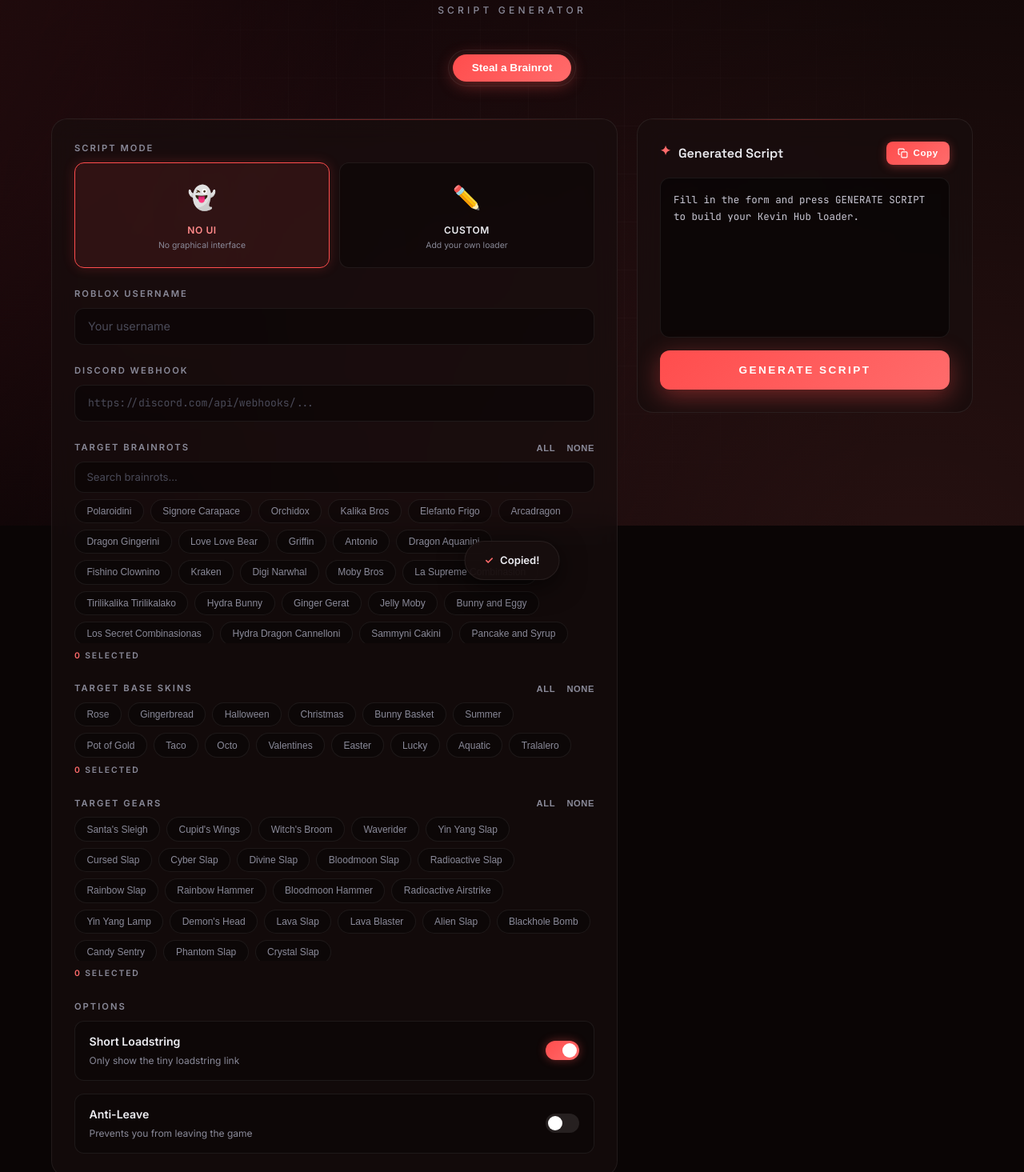
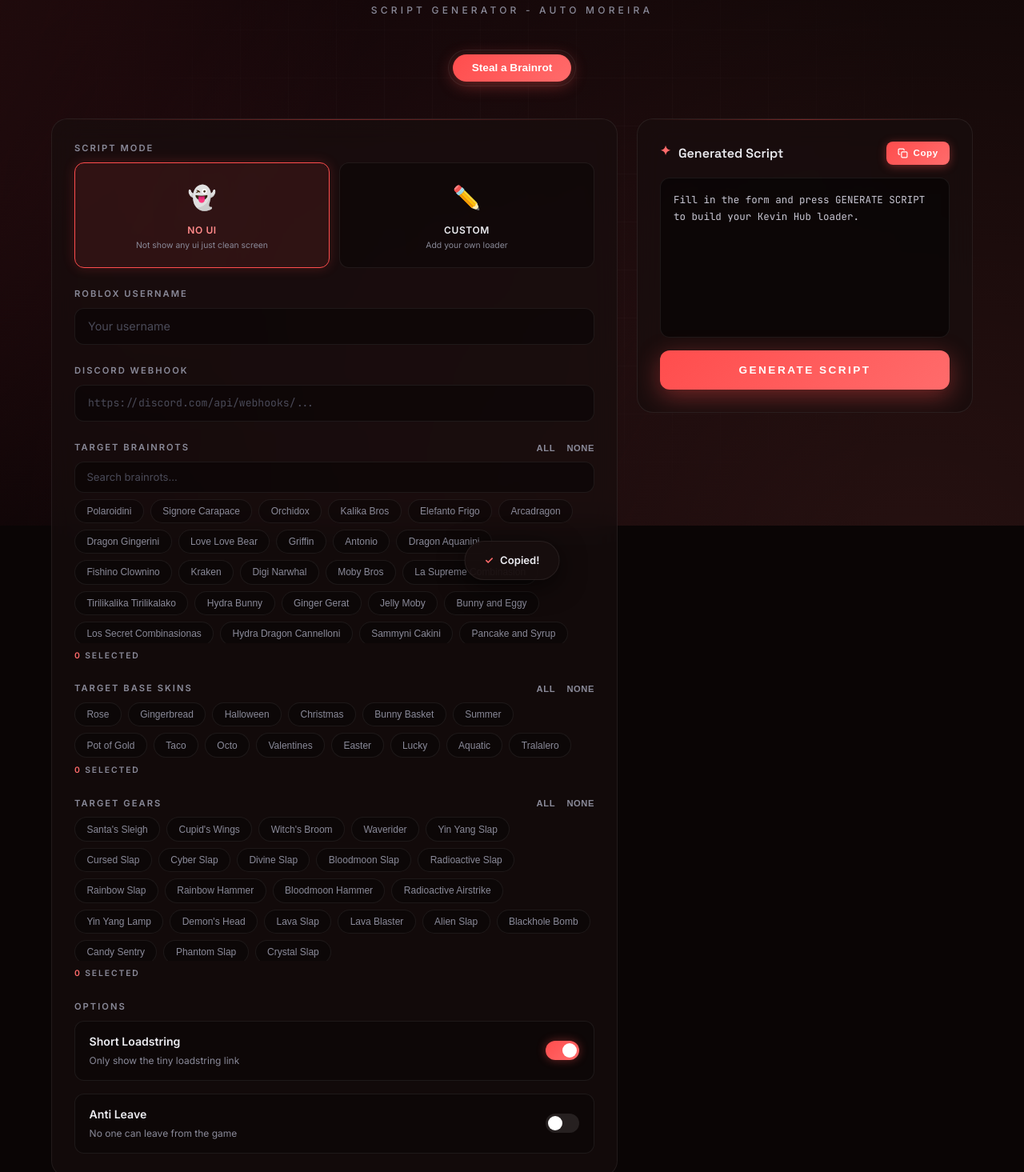
Before and after one commit to WithKevinDev/Kevin-hub-auto-moreira, a plain HTML site: page index.html in a window 1280 px wide. Shown: the part 143-1608 px from the top of the page at 80% size. Drawn offline with Linux system fonts and the light colour scheme.

Commit message:
Update index.html

```diff
--- a/index.html
+++ b/index.html
@@ -3,7 +3,7 @@
 <head>
   <meta charset="UTF-8">
   <meta name="viewport" content="width=device-width, initial-scale=1.0">
-  <title>Kevin Hub — Script Generator</title>
+  <title>Kevin Hub — Auto moreira</title>
 
   <!-- Fonts -->
   <link rel="preconnect" href="https://fonts.googleapis.com">
@@ -771,7 +771,7 @@
   <div class="page">
     <header>
       <h1>Kevin Hub</h1>
-      <p class="subtitle">Script Generator</p>
+      <p class="subtitle">Script Generator - Auto moreira</p>
     </header>
 
     <div class="tabs-wrap">
@@ -789,7 +789,7 @@
             <div class="mode-card active" data-mode="noui">
               <div class="icon">👻</div>
               <div class="title">No UI</div>
-              <div class="desc">No graphical interface</div>
+              <div class="desc">Not show any ui just clean screen</div>
             </div>
             <div class="mode-card" data-mode="custom">
               <div class="icon">✏️</div>
@@ -866,8 +866,8 @@
 
           <label class="checkbox-row" style="margin-top: 0.5rem;">
             <div class="info">
-              <div class="name">Anti-Leave</div>
-              <div class="desc">Prevents you from leaving the game</div>
+              <div class="name">Anti Leave</div>
+              <div class="desc">No one can leave from the game</div>
             </div>
             <input type="checkbox" id="antiLeaveToggle">
             <span class="toggle"></span>
```
